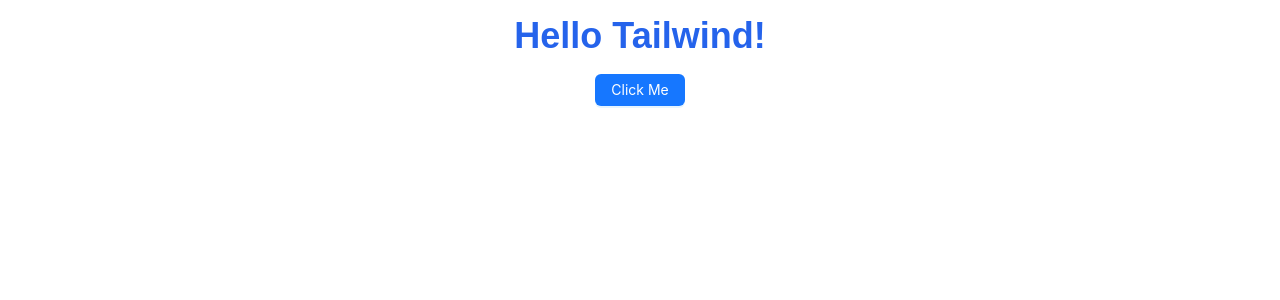
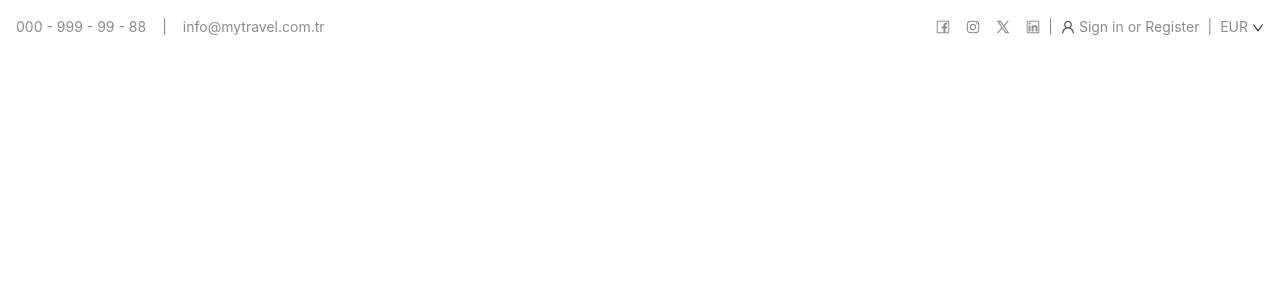
Before and after one commit to onurucuncu/travel-app, a React (Create React App) app: page / in a window 1280 px wide. Shown: the top 300 px of the page. Built offline with nearby package versions, Linux system fonts and the light colour scheme.

Commit message:
fix: create navbar

```diff
--- a/package.json
+++ b/package.json
@@ -10,6 +10,7 @@
     "antd": "^5.20.6",
     "react": "^18.3.1",
     "react-dom": "^18.3.1",
+    "react-router-dom": "^6.26.2",
     "react-scripts": "5.0.1",
     "web-vitals": "^2.1.4"
   },
--- a/src/App.js
+++ b/src/App.js
@@ -1,14 +1,19 @@
 import { Button } from "antd";
+import { createBrowserRouter,RouterProvider } from "react-router-dom";
+import HomePage from "./Pages/HomePage";
+import HotelsPage from "./Pages/HotelsPage";
+const router = createBrowserRouter([
+  {path: "/", element: <HomePage />},
+  {path: "/hotels", element: <HotelsPage />}, // dynamic route
 
+
+])
 function App() {
+
   return (
-    <div className="App">
-      <div className="text-center p-4">
-      <h1 className="text-4xl font-bold text-blue-600">Hello Tailwind!</h1>
-      <Button type="primary">Click Me</Button>
-    </div>
+    <RouterProvider router={router} />
 
-    </div>
+
   );
 }
 
--- /dev/null
+++ b/src/Pages/HomePage.jsx
@@ -0,0 +1,105 @@
+import React from "react";
+import {
+  FacebookOutlined,
+  InstagramOutlined,
+  XOutlined,
+  LinkedinOutlined,
+  UserOutlined,
+  DownOutlined,
+} from "@ant-design/icons";
+import { Menu, Dropdown, Button, Breadcrumb } from "antd";
+
+const menuItems = [
+  {
+    key: "1",
+    label: <span>EUR</span>,
+  },
+  {
+    key: "2",
+    label: <span>USD</span>,
+  },
+  {
+    key: "3",
+    label: <span>TRY</span>,
+  },
+];
+
+const HomePage = () => {
+  return (
+    <div className="flex justify-between items-center p-4 bg-transparent">
+      <div className="flex-grow">
+        <Breadcrumb
+          separator={<span className="mx-2">|</span>}
+          items={[
+            {
+              href: "#",
+              title: "000 - 999 - 99 - 88",
+            },
+            {
+              href: "#",
+              title: "info@mytravel.com.tr",
+            },
+          ]}
+        />
+      </div>
+      <div className="flex space-x-4 items-center">
+        <Breadcrumb
+          separator=""
+          items={[
+            {
+              href: "#",
+              title: <FacebookOutlined />,
+            },
+            {
+              type:"separator",
+              separator:""
+            },
+            {
+              href: "#",
+              title: <InstagramOutlined  />,
+            },
+            {
+              type:"separator",
+              separator:""
+            },
+            {
+              href: "#",
+              title: <XOutlined className="" />,
+            },
+            {
+              type:"separator",
+              separator:""
+            },
+            {
+              href: "#",
+              title: <LinkedinOutlined />,
+            },
+            {
+              type:"separator",
+              separator:"|"
+            },
+            {
+              href: "#",
+              title: (
+                <>
+                  <UserOutlined className="text-gray-600" />
+                  <span className="ml-2">Sign in or Register</span>
+                </>
+              ),
+            },
+            {
+              type:"separator",
+              separator:"|"
+            },
+            {
+              title: <a href="">EUR</a>,
+              menu: { items: menuItems },
+            },
+          ]}
+        />
+      </div>
+    </div>
+  );
+};
+
+export default HomePage;
--- /dev/null
+++ b/src/Pages/HotelsPage.jsx
@@ -0,0 +1,9 @@
+import React from 'react'
+
+const HotelsPage = () => {
+  return (
+    <div>Hotels Page</div>
+  )
+}
+
+export default HotelsPage
```
Also changed, not shown: 2 other files (tests, documents, lock files or other folders).
